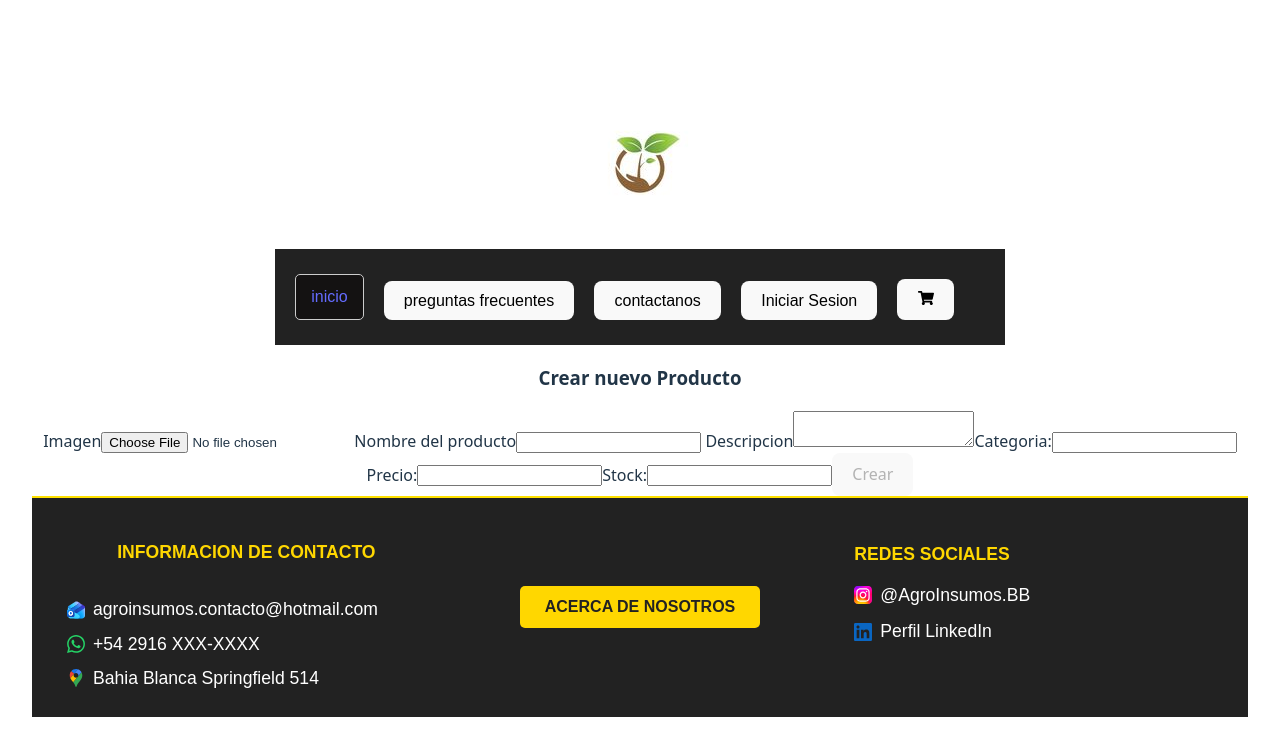
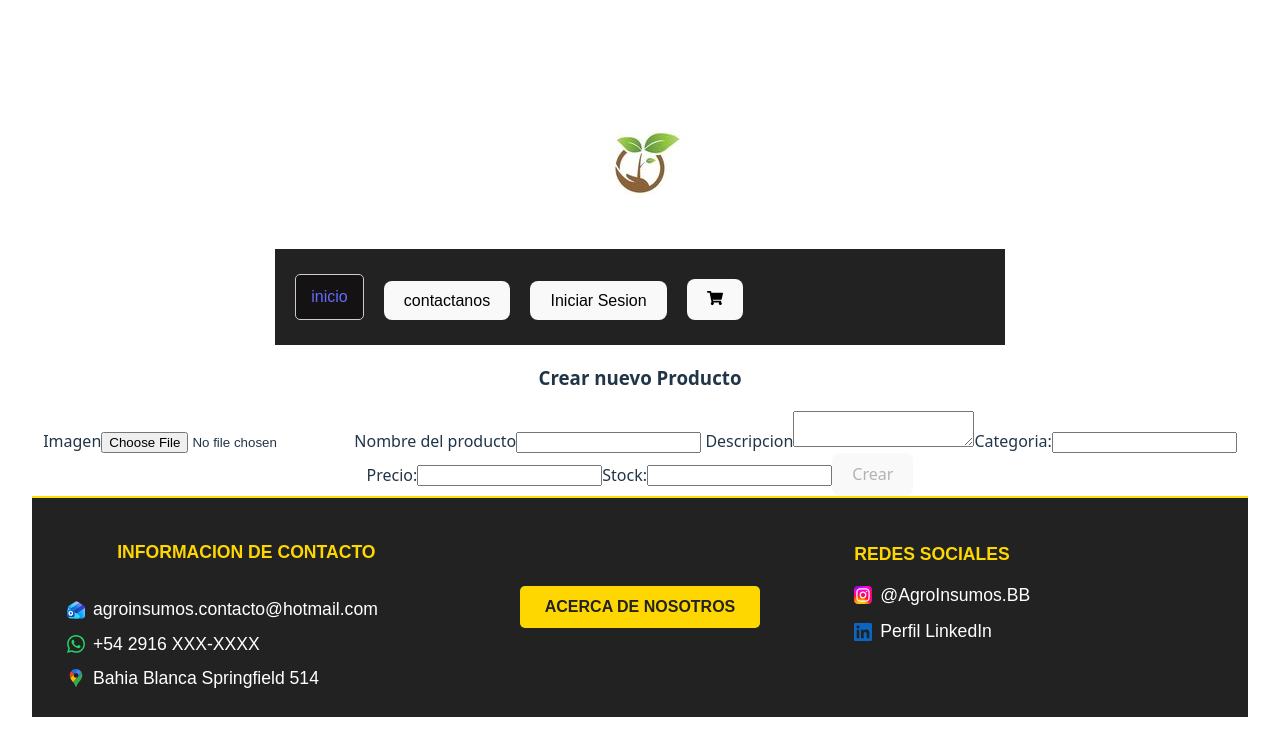
Before and after one commit to brunofernandez87/Eccomerce-Frontend, a React (Vite) app: page /create in a window 1280 px wide. Shown: the top 756 px of the page. Built offline with nearby package versions, Linux system fonts and the light colour scheme.

Commit message:
se saco preguntas frecuentes

```diff
--- a/src/components/header/header.tsx
+++ b/src/components/header/header.tsx
@@ -14,7 +14,6 @@ export default function Header() {
         <Link to="/" title="Home" className="a-header">
           inicio
         </Link>
-        <button>preguntas frecuentes</button>
         <Link to="/contact">
           <button>contactanos</button>
         </Link>
```
